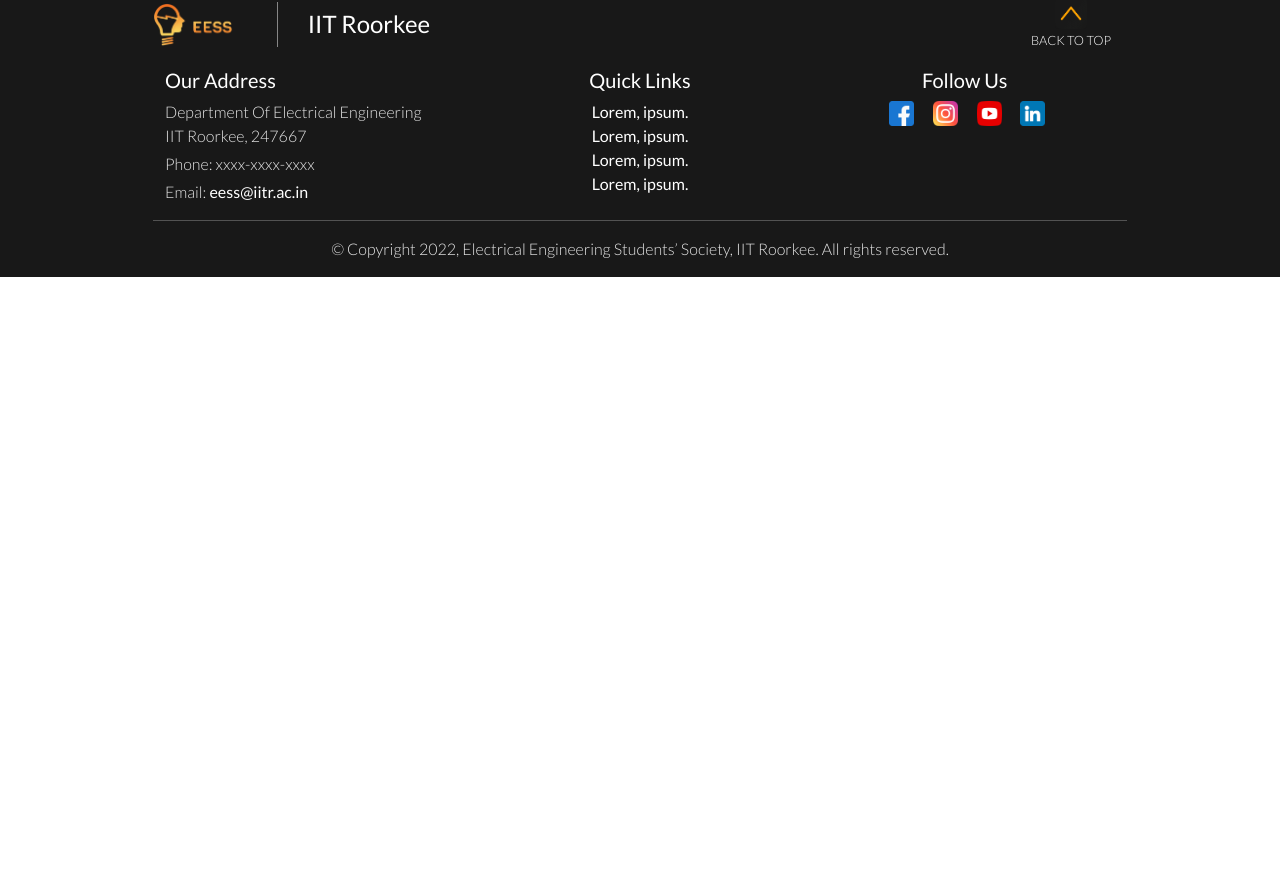
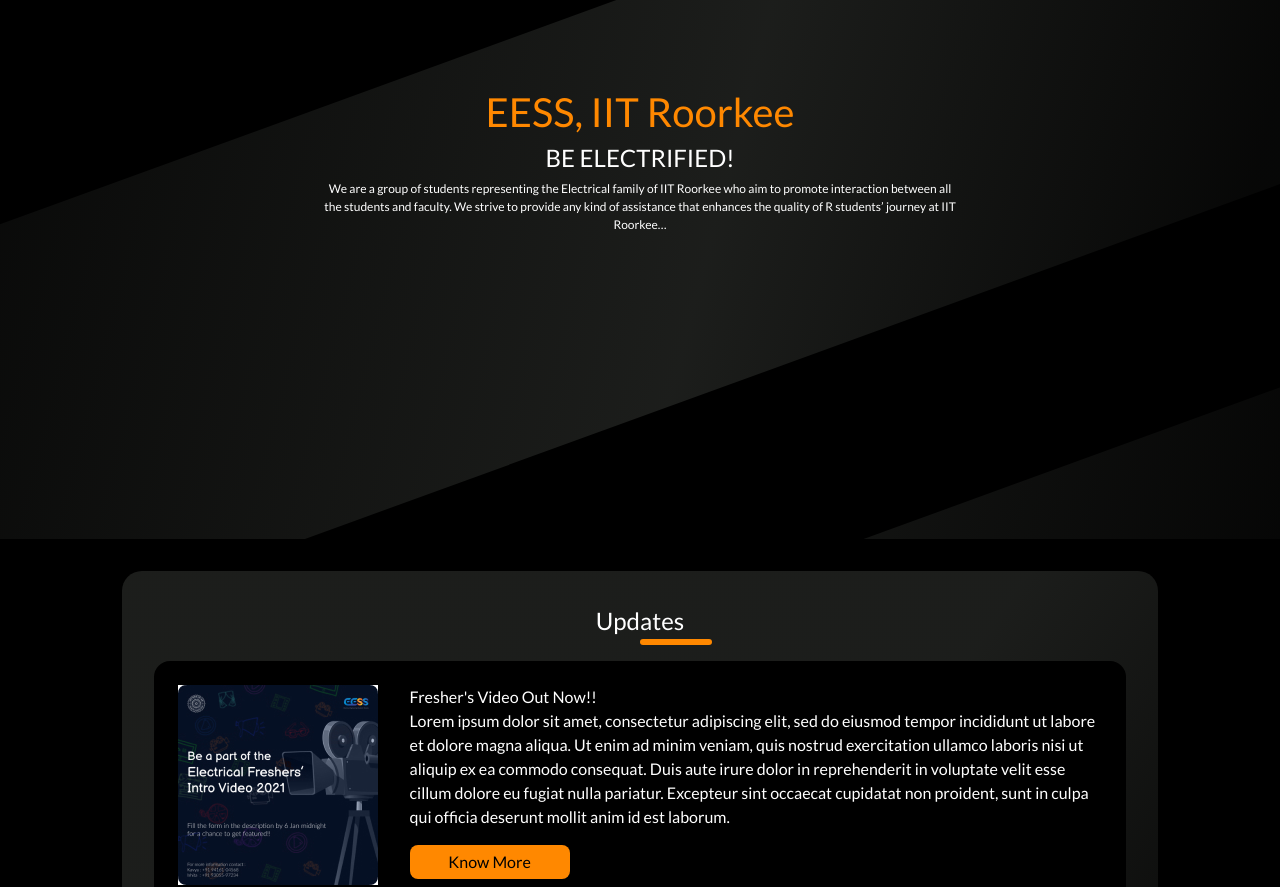
Before and after one commit to hsahnisr07/Hardik-Intern-Page, a React (Create React App) app: page / in a window 1280 px wide. Shown: the part 261-1148 px from the top of the page. Before the commit the page ends 800 px from the top, so only its background shows below. Built offline with nearby package versions, Linux system fonts and the light colour scheme.

Commit message:
LandingSection

```diff
--- a/src/App.js
+++ b/src/App.js
@@ -2,6 +2,7 @@
 import { BrowserRouter, Routes, Route } from "react-router-dom";
 
 //component calls
+import ScrollToTop from './components/UI/ScrollToTop/ScrollToTop';
 import Navbar from './components/Navbar/Navbar';
 import Home from './components/Home/Home';
 import About from './components/About/About';
@@ -15,6 +16,7 @@
   return (
     <div className="App">
       <BrowserRouter>
+        <ScrollToTop />
         <Routes>
           <Route path="/" element={<Navbar/>} >
             <Route index element={<Home />} />
--- a/src/components/Home/Home.jsx
+++ b/src/components/Home/Home.jsx
@@ -10,9 +10,8 @@
   return (
     <div className="home_body">
       <LandingSection />
-      {/* <CarouselContainer /> */}
-      {/* <Updates/> */}
-      {/* <Home_Carousel/> */}
+      <Updates/>
+      <Home_Carousel/>
     </div>
   );
 }
--- a/src/components/Home/LandingSection/LandingSection.css
+++ b/src/components/Home/LandingSection/LandingSection.css
@@ -1,6 +1,166 @@
-.LandingSection_container{
+.LandingSection_container {
+  position: relative;
+  width: 100vw;
+  height: calc(100vh - 60px);
+  overflow-y: hidden;
+  overflow-x: hidden;
+  display: flex;
+  justify-content: center;
+  align-items: center;
+  text-align: center;
+}
 
+.LandingSection_content {
+  width: 50vw;
+  max-width: 800px;
+  z-index: 1;
+}
+
+.LandingSection_content > h1,
+.LandingSection_content > h3 {
+  color: #ffffff;
+}
+
+.LandingSection_content > h1 {
+  font-size: 2.5em;
+  color: #ff8800;
+}
+
+.LandingSection_content > h3 {
+  font-size: 1.5em;
+  color: #ffffff;
+}
+
+.LandingSection_content > p {
+  font-size: 0.75em;
+  color: #ffffff;
+}
+
+.Strip1 {
+  position: absolute;
+  width: 120vw;
+  height: 50vh;
+  background: linear-gradient(
+    124.29deg,
+    rgba(39, 41, 38, 0.182) 0%,
+    rgba(40, 42, 39, 0.7) 54.43%,
+    rgba(39, 41, 38, 0.182) 88.66%
+  );
+  opacity: 0.7;
+  transform-origin: left bottom;
+  left: 0%;
+  bottom: -5%;
+  transform: rotate(-20deg);
+  animation: 1.5s 1 slide1;
+}
+
+.Strip2 {
+  position: absolute;
+  width: 120vw;
+  height: 50vh;
+  background: linear-gradient(
+    124.29deg,
+    rgba(39, 41, 38, 0.182) 0%,
+    rgba(40, 42, 39, 0.7) 54.43%,
+    rgba(39, 41, 38, 0.182) 88.66%
+  );
+  transform-origin: left bottom;
+  left: 0%;
+  bottom: -25%;
+  transform: rotate(-20deg);
+  animation: 1.5s 1 slide2;
+}
+
+.Strip3 {
+  position: absolute;
+  width: 120vw;
+  height: 50vh;
+  background: linear-gradient(
+    124.29deg,
+    rgba(39, 41, 38, 0.182) 0%,
+    rgba(40, 42, 39, 0.7) 54.43%,
+    rgba(39, 41, 38, 0.182) 88.66%
+  );
+  transform-origin: left bottom;
+  left: 0%;
+  bottom: -15%;
+  transform: rotate(-20deg);
+  animation: 1.5s 1 slide3;
+}
+
+.Strip4,
+.Strip5 {
+  position: absolute;
+  width: 120vw;
+  height: 50vh;
+  background: linear-gradient(
+    124.29deg,
+    rgba(39, 41, 38, 0.182) 0%,
+    rgba(40, 42, 39, 0.7) 54.43%,
+    rgba(39, 41, 38, 0.182) 88.66%
+  );
+  opacity: 0.7;
+  transform-origin: left bottom;
+  left: 0%;
+  bottom: 80%;
+  transform: rotate(-20deg);
+}
+
+.Strip5 {
+  left: 0%;
+  bottom: -100%;
+}
+
+@keyframes slide1 {
+  from {
+    left: 220vw;
+    bottom: 170vh;
+  }
+  to {
+    left: 0%;
+    bottom: -5%;
+  }
+}
+
+@keyframes slide2 {
+  from {
+    left: 280vw;
+    bottom: 200vh;
+  }
+  to {
+    left: 0%;
+    bottom: -25%;
+  }
+}
+
+@keyframes slide3 {
+  from {
+    left: -220vw;
+    bottom: -120vh;
+  }
+  to {
+    left: 0%;
+    bottom: -15%;
+  }
+}
+
+@media (max-width: 800px) {
+  .LandingSection_container {
+    width: 100vw;
+    height: calc(70vh - 60px);
     display: flex;
+    justify-content: center;
+    align-items: center;
+    text-align: center;
+  }
 
+  .LandingSection_content {
+    width: 90vw;
+    z-index: 1;
+  }
 
+  .Strip1,
+  .Strip2 {
+    display: none;
+  }
 }
--- a/src/components/Home/LandingSection/LandingSection.jsx
+++ b/src/components/Home/LandingSection/LandingSection.jsx
@@ -1,11 +1,19 @@
-import React from 'react'
+import React from 'react';
+import "./LandingSection.css"
 
 export default function LandingSection() {
   return (
     <div className="LandingSection_container">
-          <h1>EESS, IIT Roorkee</h1>
-          <h3>BE ELECTRIFIED!</h3>
-          <p>{`We are a group of students representing the Electrical family of IIT Roorkee who aim to promote interaction between all the students and faculty. We strive to provide any kind of assistance that enhances the quality of R students’ journey at IIT Roorkee…`}</p>
+      <div className="LandingSection_content">
+        <h1>EESS, IIT Roorkee</h1>
+        <h3>BE ELECTRIFIED!</h3>
+        <p>{`We are a group of students representing the Electrical family of IIT Roorkee who aim to promote interaction between all the students and faculty. We strive to provide any kind of assistance that enhances the quality of R students’ journey at IIT Roorkee…`}</p>
+      </div>
+      <div className='Strip1' />
+      <div className='Strip2' />
+      <div className='Strip3' />
+      <div className='Strip4' />
+      <div className='Strip5' />
     </div>
   )
 }
--- /dev/null
+++ b/src/components/UI/ScrollToTop/ScrollToTop.jsx
@@ -0,0 +1,13 @@
+import { useEffect } from "react";
+import { useLocation } from "react-router";
+
+const ScrollToTop = (props) => {
+  const location = useLocation();
+  useEffect(() => {
+    window.scrollTo(0, 0);
+  }, [location]);
+
+  return <>{props.children}</>
+};
+
+export default ScrollToTop;
```
Also changed, not shown: src/App.css (+5 -5 lines).
